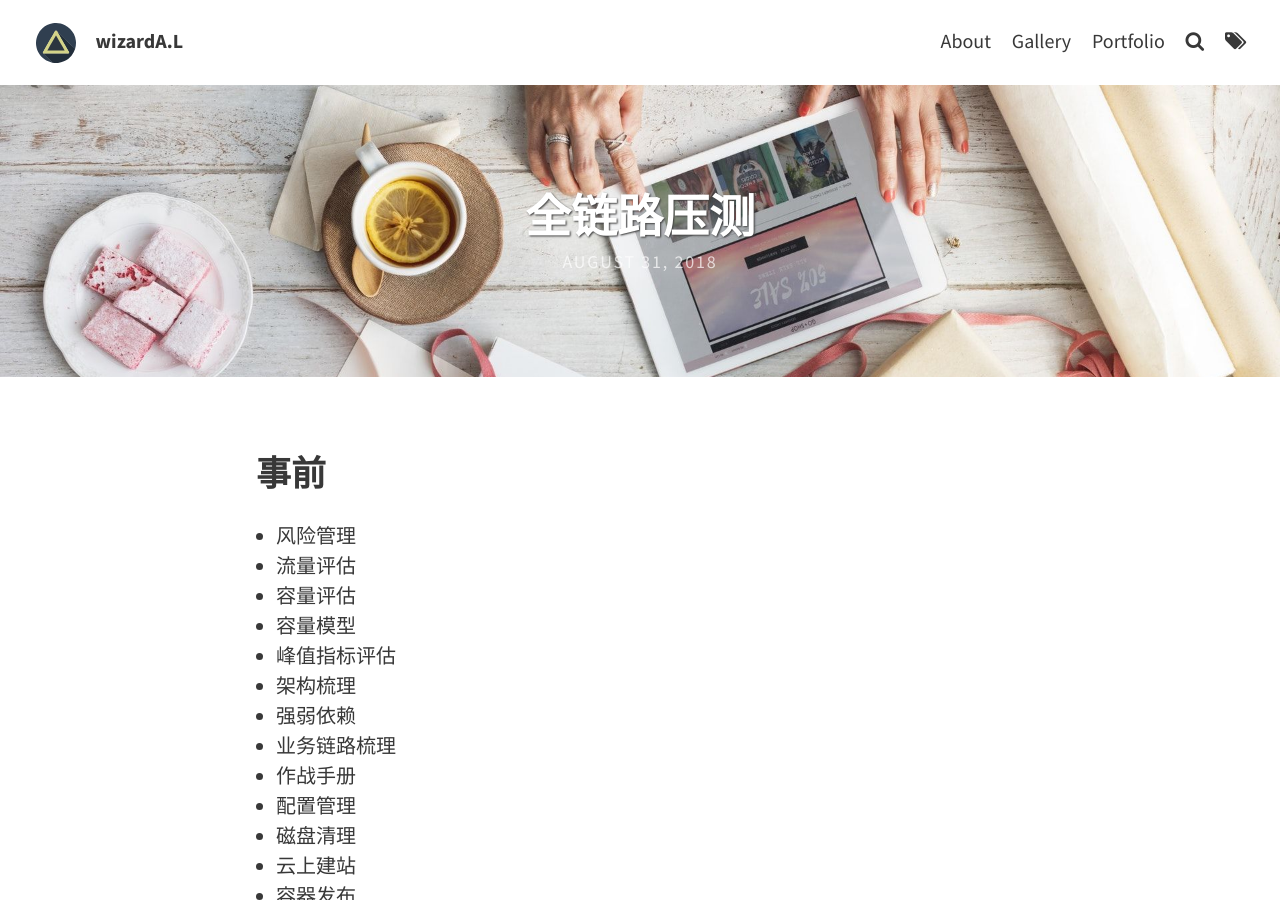
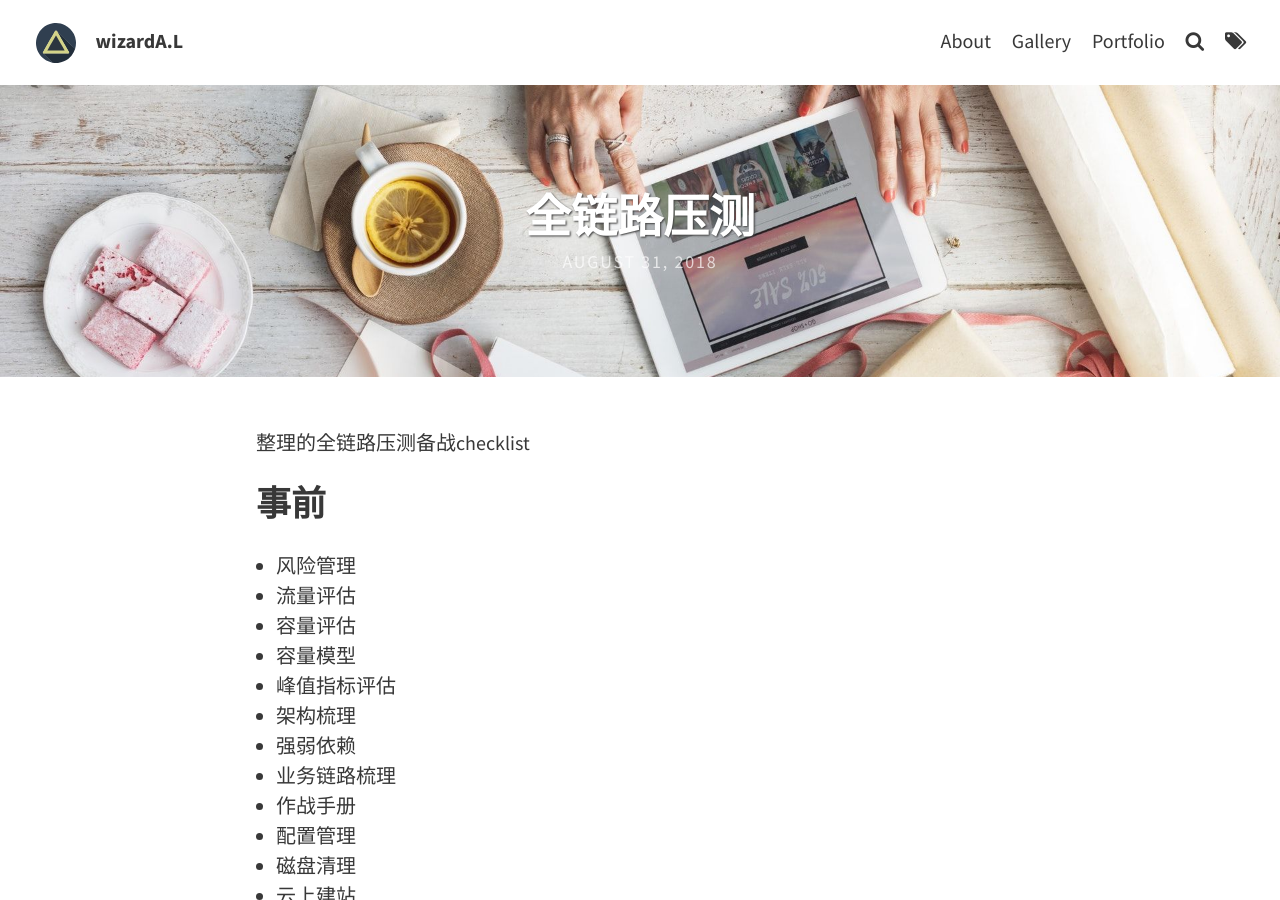
Before and after one commit to wizardAL/wizardal.github.io, a Jekyll site: the page built from _posts/2018-08-31-全链路压测.md, in a window 1280 px wide and 900 px high. Built offline with Jekyll 4.4.1, drawn with Linux system fonts in a browser that asks for light colours.

Commit message:
add remark

```diff
--- a/_posts/2018-08-31-全链路压测.md
+++ b/_posts/2018-08-31-全链路压测.md
@@ -6,6 +6,8 @@ feature-img: "assets/img/pexels/desk-messy.jpeg"
 thumbnail: "assets/img/thumbnails/desk-messy.jpeg"
 excerpt_separator: <!--more-->
 ---
+
+整理的全链路压测备战checklist
 
 <!--more-->
 
```
